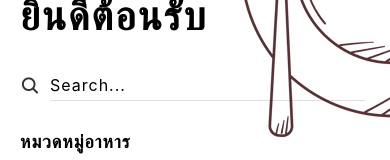
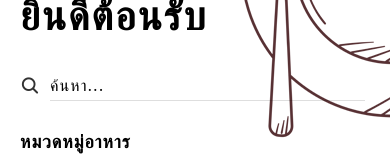
Before and after one commit to AtomicSpectrum243/ReactNativeFinalProject, a React Native app: screen / in a window 390 px wide. Shown: the part 189-349 px from the top of the page. Built offline with nearby package versions, Linux system fonts and the light colour scheme.

Commit message:
new commit

```diff
--- a/src/components/Details.js
+++ b/src/components/Details.js
@@ -6,6 +6,7 @@ import AntDesign from 'react-native-vector-icons/AntDesign';
 import Entypo from 'react-native-vector-icons/Entypo';
 import MaterialCommunityIcons from 'react-native-vector-icons/MaterialCommunityIcons';
 import Ionicons from 'react-native-vector-icons/Ionicons';
+import MaterialIcons from 'react-native-vector-icons/MaterialIcons';
 import { LogBox } from 'react-native';
 
 //Fix Error Screen Navigation
@@ -173,6 +174,7 @@ const Details = ({route, navigation}) => {
             maxWidth: 310
         }}>
           ส่วนผสม
+          <MaterialCommunityIcons name="food-variant" style={{fontSize: 18, color: COLOURS.black}} />
       </Text>
       <Text
         style={{
@@ -195,6 +197,7 @@ const Details = ({route, navigation}) => {
             maxWidth: 310
         }}>
           วิธีการทำ
+          <MaterialIcons name="food-bank" style={{fontSize: 18, color: COLOURS.black}} />
       </Text>
       <Text
         style={{
@@ -207,7 +210,6 @@ const Details = ({route, navigation}) => {
         }}>
         {FoodList}
       </Text>
-
       <View
         style={{
           width: '100%',
--- a/src/components/Home.js
+++ b/src/components/Home.js
@@ -296,7 +296,7 @@ const Home = ({navigation}) => {
               style={{fontSize: 20, color: COLOURS.black, opacity: 0.8}}
             />
             <TextInput
-              placeholder="Search..."
+              placeholder="ค้นหา..."
               style={{
                 color: COLOURS.black,
                 fontSize: 16,
```
